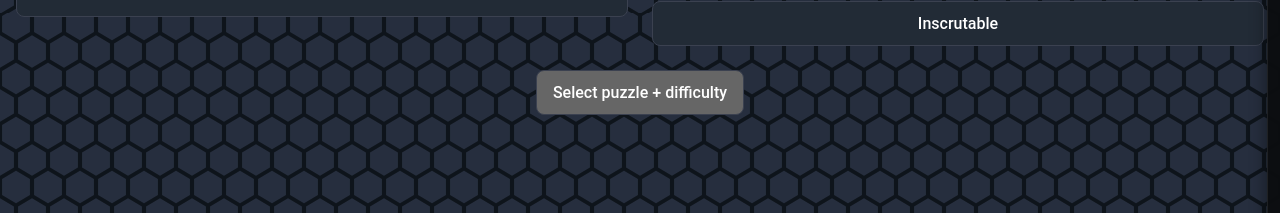
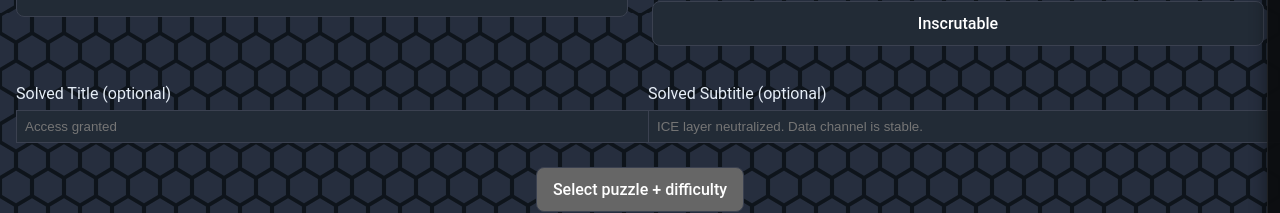
Before and after one commit to eosfrontier/AegisBreaker-field-hacking, a React (Vite) app: page /gm-qr in a window 1280 px wide. Shown: the part 473-686 px from the top of the page. Built offline with nearby package versions, Linux system fonts and the light colour scheme; no server answers.

Commit message:
Made QuickHack completion editable

```diff
--- a/src/components/UnplannedPuzzle/GmQrGenerator.jsx
+++ b/src/components/UnplannedPuzzle/GmQrGenerator.jsx
@@ -4,17 +4,24 @@ import { useNavigate } from 'react-router-dom';
 import './QuickHackScreen.css';
 import { DIFFICULTY_LABELS, PUZZLE_TOOLS } from './puzzleOptions';
 
+const DEFAULT_SOLVED_TITLE = 'Access granted';
+const DEFAULT_SOLVED_SUBTITLE = 'ICE layer neutralized. Data channel is stable.';
+
 export default function GmQrGenerator() {
   const [selectedTool, setSelectedTool] = useState(null);
   const [selectedDifficulty, setSelectedDifficulty] = useState(null);
+  const [completionTitle, setCompletionTitle] = useState('');
+  const [completionSubtitle, setCompletionSubtitle] = useState('');
   const [showModal, setShowModal] = useState(false);
   const navigate = useNavigate();
 
   const qrValue = useMemo(() => {
     if (!selectedTool || !selectedDifficulty) return '';
     const params = new URLSearchParams({ type: selectedTool, difficulty: selectedDifficulty });
+    if (completionTitle.trim()) params.set('title', completionTitle.trim());
+    if (completionSubtitle.trim()) params.set('subtitle', completionSubtitle.trim());
     return `${window.location.origin}/puzzle?${params.toString()}`;
-  }, [selectedTool, selectedDifficulty]);
+  }, [selectedTool, selectedDifficulty, completionTitle, completionSubtitle]);
 
   const handleShowModal = () => {
     if (!qrValue) return;
@@ -77,6 +84,34 @@ export default function GmQrGenerator() {
         </div>
       </div>
 
+      <div
+        style={{
+          marginTop: '1.5rem',
+          display: 'grid',
+          gridTemplateColumns: 'repeat(auto-fit, minmax(240px, 1fr))',
+          gap: '1rem',
+        }}
+      >
+        <label className="qh-label">
+          Solved Title (optional)
+          <input
+            className="qh-input"
+            value={completionTitle}
+            placeholder={DEFAULT_SOLVED_TITLE}
+            onChange={(e) => setCompletionTitle(e.target.value)}
+          />
+        </label>
+        <label className="qh-label">
+          Solved Subtitle (optional)
+          <input
+            className="qh-input"
+            value={completionSubtitle}
+            placeholder={DEFAULT_SOLVED_SUBTITLE}
+            onChange={(e) => setCompletionSubtitle(e.target.value)}
+          />
+        </label>
+      </div>
+
       <div style={{ marginTop: '1.5rem', display: 'flex', justifyContent: 'center' }}>
         <button className="qh-btn" disabled={!qrValue} onClick={handleShowModal} style={{ minWidth: '180px' }}>
           {qrValue ? 'Open QR Modal' : 'Select puzzle + difficulty'}
--- a/src/components/UnplannedPuzzle/QuickHackScreen.css
+++ b/src/components/UnplannedPuzzle/QuickHackScreen.css
@@ -1,5 +1,20 @@
 .Unlocked-lock {
   filter: invert(48%) sepia(79%) saturate(2476%) hue-rotate(86deg) brightness(118%) contrast(119%);
+}
+
+.qh-label {
+  display: block;
+  margin-top: 0.75rem;
+  color: var(--text);
+}
+
+.qh-input {
+  width: 100%;
+  padding: 0.5rem;
+  background: var(--surface-2);
+  border: 1px solid var(--card-border);
+  color: var(--text);
+  margin-top: 4px;
 }
 
 /* Modal styling borrowed from profile modal so QR overlay looks consistent */
--- a/src/components/common/PuzzleScreen.jsx
+++ b/src/components/common/PuzzleScreen.jsx
@@ -23,6 +23,8 @@ export default function PuzzleScreen() {
   const hasSessionParams = Boolean(sessionId && layerId);
   const localPuzzleType = searchParams.get('type');
   const localDifficulty = searchParams.get('difficulty');
+  const completionTitleParam = searchParams.get('title') || searchParams.get('completionTitle');
+  const completionSubtitleParam = searchParams.get('subtitle') || searchParams.get('completionSubtitle');
 
   const [layerData, setLayerData] = useState(() => {
     if (hasSessionParams) return null;
@@ -31,6 +33,8 @@ export default function PuzzleScreen() {
       puzzleType: localPuzzleType,
       difficulty: Number(localDifficulty) || 1,
       status: 'IN_PROGRESS',
+      completionTitle: completionTitleParam || undefined,
+      completionSubtitle: completionSubtitleParam || undefined,
     };
   });
   const [sessionData, setSessionData] = useState(null);
@@ -87,8 +91,10 @@ export default function PuzzleScreen() {
       puzzleType: localPuzzleType,
       difficulty: Number(localDifficulty) || 1,
       status: 'IN_PROGRESS',
+      completionTitle: completionTitleParam || undefined,
+      completionSubtitle: completionSubtitleParam || undefined,
     };
-  }, [hasSessionParams, layerData, localPuzzleType, localDifficulty]);
+  }, [hasSessionParams, layerData, localPuzzleType, localDifficulty, completionTitleParam, completionSubtitleParam]);
 
   if (!hasSessionParams && !resolvedLayerData?.puzzleType) {
     return (
@@ -111,6 +117,8 @@ export default function PuzzleScreen() {
       sessionId={hasSessionParams ? sessionId : null}
       layerId={hasSessionParams ? layerId : null}
       bootSteps={PUZZLE_BOOT_STEPS}
+      completionTitle={completionTitleParam || resolvedLayerData?.completionTitle}
+      completionSubtitle={completionSubtitleParam || resolvedLayerData?.completionSubtitle}
       onExit={handleExit}
     />
   );
```
